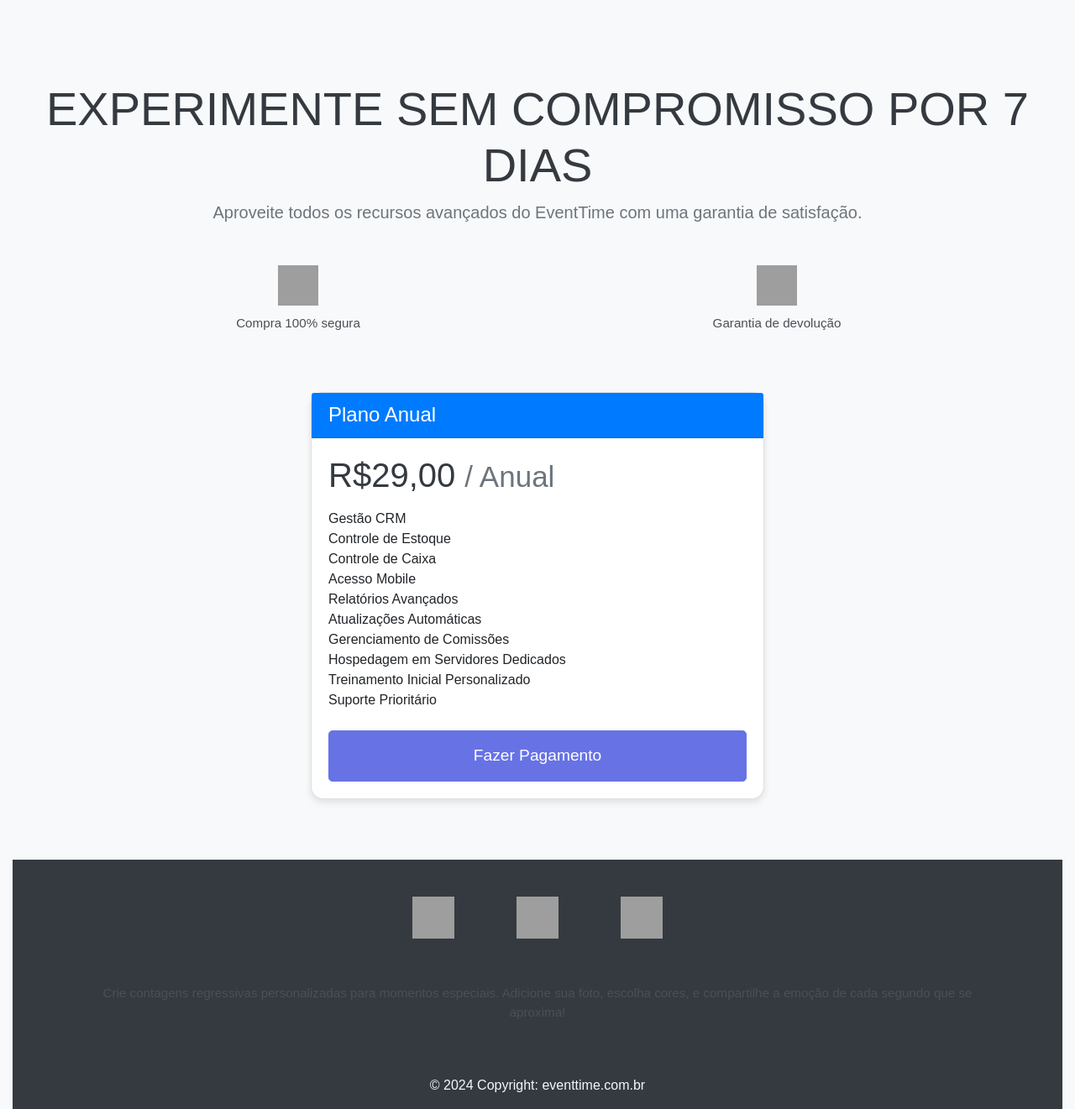
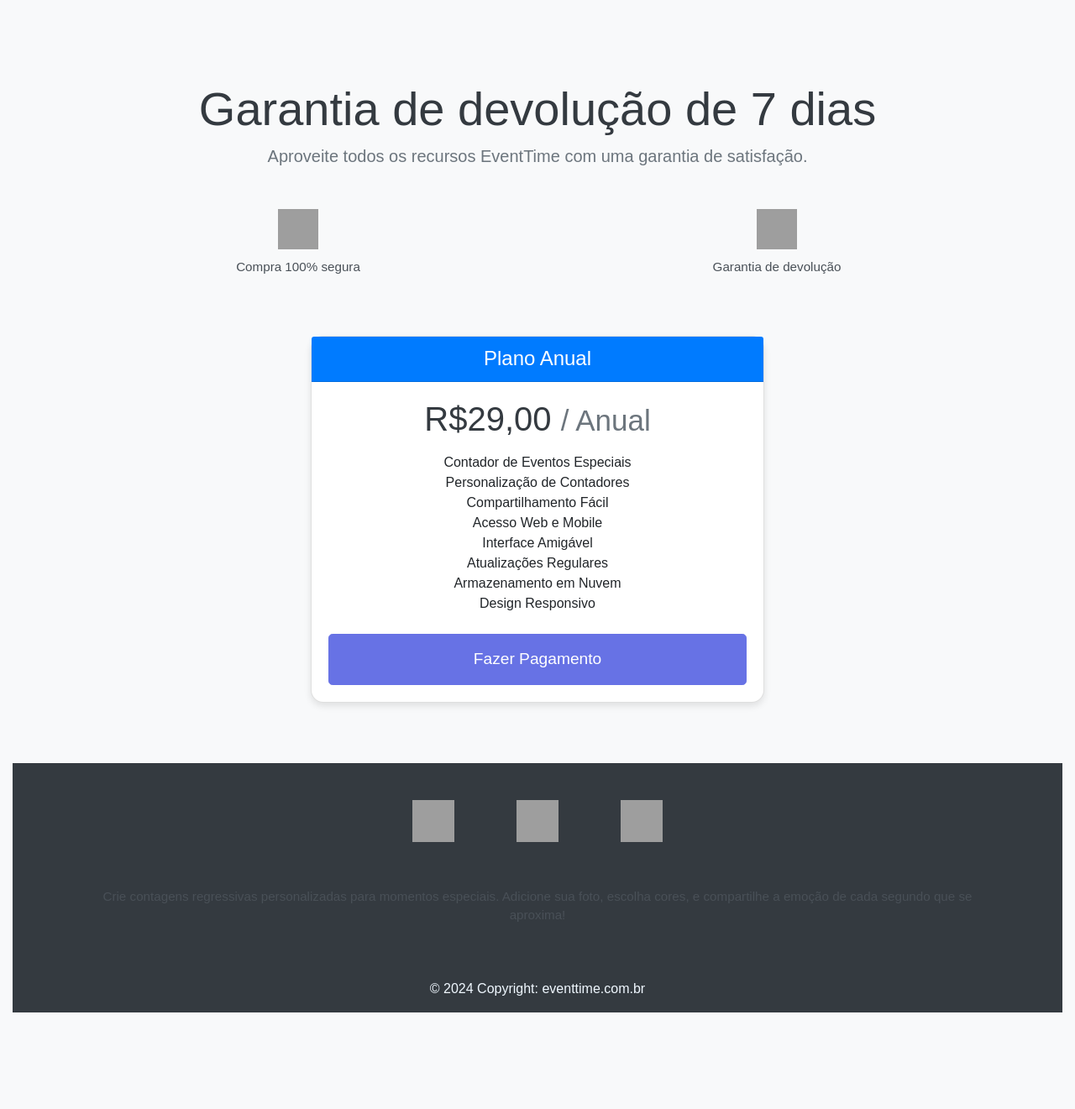
Before and after one commit to santosgv/countdown_web, a Django app: page /checkout/ in a window 1280 px wide. Shown: the part 56-1377 px from the top of the page at 84% size. After the commit the page ends 1262 px from the top, so only its background shows below. Run offline with Django 5.2, Linux system fonts and the light colour scheme; parts of the project's set-up code (start-up, migrations or seed data) failed here and were passed over; some libraries are stand-ins or nearby versions; grey boxes are pictures that could not be loaded.

Commit message:
ajustes visuais

```diff
--- a/Core/templates/checkout.html
+++ b/Core/templates/checkout.html
@@ -6,8 +6,8 @@
 <body>
     <section id="pricing" class="py-5 bg-light">
         <div class="pricing-header px-3 py-3 pt-md-5 pb-md-4 mx-auto text-center">
-            <h1 class="display-4">EXPERIMENTE SEM COMPROMISSO POR 7 DIAS</h1>
-            <p class="lead">Aproveite todos os recursos avançados do EventTime com uma garantia de satisfação.</p>
+            <h1 class="display-4">Garantia de devolução de 7 dias</h1>
+            <p class="lead">Aproveite todos os recursos EventTime com uma garantia de satisfação.</p>
 
             <div class="container mt-5">
                 <div class="row text-center">
@@ -28,23 +28,21 @@
                 <div class="col-md-6">
                     <div class="card mb-4 box-shadow pricing-card">
                         <div class="card-header bg-primary text-white">
-                            <h4 class="my-0 font-weight-normal">Plano Anual</h4>
+                            <h4 class="my-0 font-weight-normal text-center">Plano Anual</h4>
                         </div>
                         <div class="card-body">
                             <form action="{% url 'create-checkout-session' 1 %}" method="POST">
                                 {% csrf_token %}
-                                <h1 class="card-title pricing-card-title">R$29,00 <small class="text-muted">/ Anual</small></h1>
-                                <ul class="list-unstyled mt-3 mb-4">
-                                    <li>Gestão CRM</li>
-                                    <li>Controle de Estoque</li>
-                                    <li>Controle de Caixa</li>
-                                    <li>Acesso Mobile</li>
-                                    <li>Relatórios Avançados</li>
-                                    <li>Atualizações Automáticas</li>
-                                    <li>Gerenciamento de Comissões</li>
-                                    <li>Hospedagem em Servidores Dedicados</li>
-                                    <li>Treinamento Inicial Personalizado</li>
-                                    <li>Suporte Prioritário</li>
+                                <h1 class="card-title pricing-card-title text-center">R$29,00 <small class="text-muted">/ Anual</small></h1>
+                                <ul class="list-unstyled mt-3 mb-4 text-center">
+                                    <li>Contador de Eventos Especiais</li>
+                                    <li>Personalização de Contadores</li>
+                                    <li>Compartilhamento Fácil</li>
+                                    <li>Acesso Web e Mobile</li>
+                                    <li>Interface Amigável</li>
+                                    <li>Atualizações Regulares</li>
+                                    <li>Armazenamento em Nuvem</li>
+                                    <li>Design Responsivo</li>
                                 </ul>
                                 <button type="submit" class="btn btn-primary btn-lg btn-block">Fazer Pagamento</button>
                             </form>
--- a/templates/base.html
+++ b/templates/base.html
@@ -1,28 +1,27 @@
 {% load static %}
 <!doctype html>
-<html lang="en">
+<html lang="pt-br">
   <head>
     <meta charset="utf-8">
     <meta name="viewport" content="width=device-width, initial-scale=1, shrink-to-fit=no">
     <link rel="icon" href="#">
     <meta name="viewport" content="width=device-width, initial-scale=1.0">
-    <meta property="og:title" content="Mundo Colorido Kids" />
+    <meta property="og:title" content="Eventime - Contador de Segundos para Eventos Especiais" />
     <meta property="og:type" content="website" />
     <meta property="og:image" content="#" />
-    <meta property="og:url" content="." />
-    <meta property="og:site_name" content="Mundo Colorido Kids" />
+    <meta property="og:url" content="https://www.eventime.com" />
+    <meta property="og:site_name" content="EventTime" />
     <meta property="og:description"
-          content="Explore o mundo colorido da criatividade com desenhos para colorir do Mundo Colorido Kids. Deixe as crianças expressarem sua imaginação com nossa vasta coleção de desenhos divertidos e educativos." />
-    <meta name="Title"
-          content="Mundo Colorido Kids" />
+          content="Com o Eventime, acompanhe cada segundo até os momentos mais importantes da sua vida. Personalize contadores de eventos especiais e compartilhe com amigos e familiares." />
+    <meta name="Title" content="Eventime - Contador de Segundos para Eventos Especiais" />
           <meta name="Author" content="Vitor Gomes" />
           <meta name="description"
-                content="Explore o mundo colorido da criatividade com desenhos para colorir do Mundo Colorido Kids. Deixe as crianças expressarem sua imaginação com nossa vasta coleção de desenhos divertidos e educativos.">
+                content="Com o Eventime, você pode criar contadores personalizados para eventos especiais e compartilhá-los. Conte cada segundo até os momentos que importam.">
           <meta name="KeyWords"
-                content="desenhos para colorir, crianças, atividades infantis, educação, criatividade, diversão, aprendizado" />
-          <meta name="generator" content="Microsoft FrontPage 5.0" />
+                content="contador de eventos, contagem regressiva, cronômetro de eventos, eventos especiais, timer, dias, horas, minutos, segundos, personalização de eventos" />
+          <meta name="generator" content="Django" />
           <meta name="Language" CONTENT="Portuguese" />
-          <meta name="Rating" CONTENT="Safe For Kids" />
+          <meta name="Rating" CONTENT="General" />
           <meta name="Doc-class" CONTENT="Completed" />
 
           {% block 'head' %}
```
Also changed, not shown: Core/templates/shared.html (+22 -3 lines), requetimentes.txt (added, +14 -0 lines).
